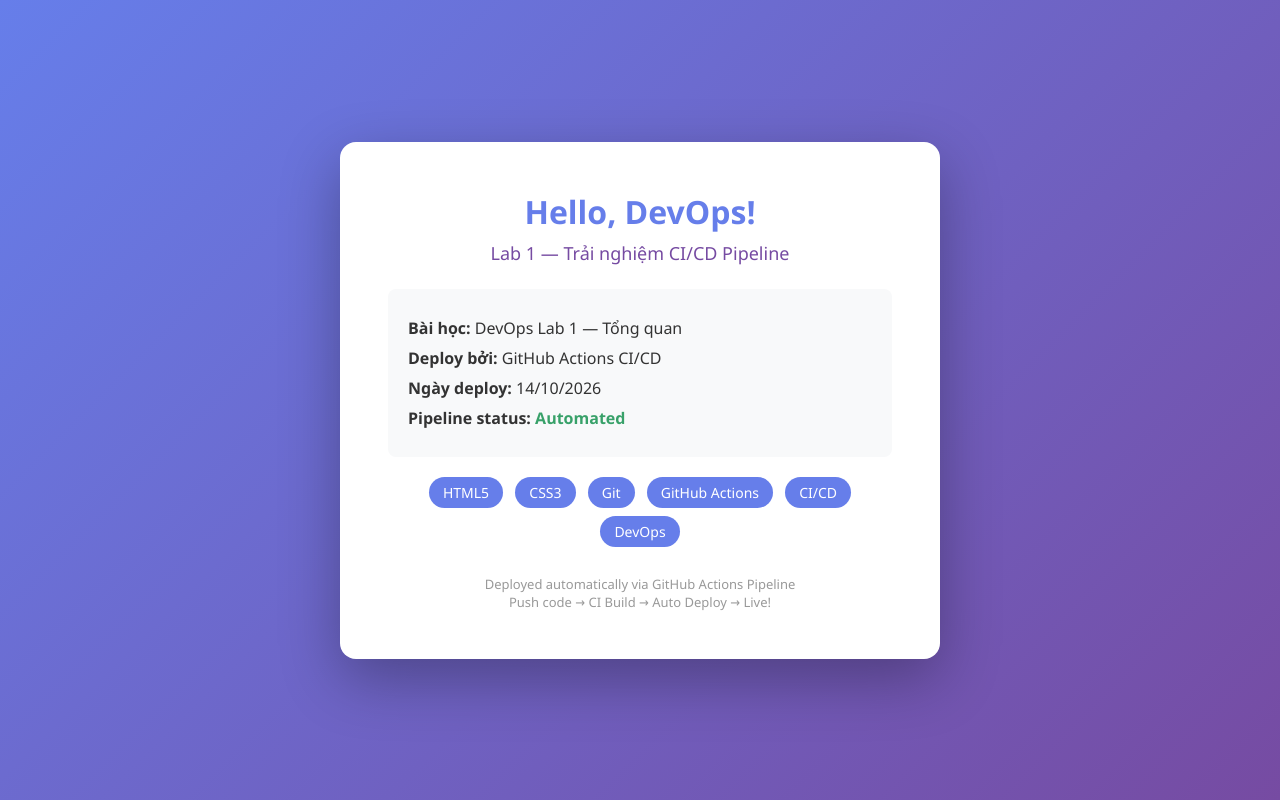
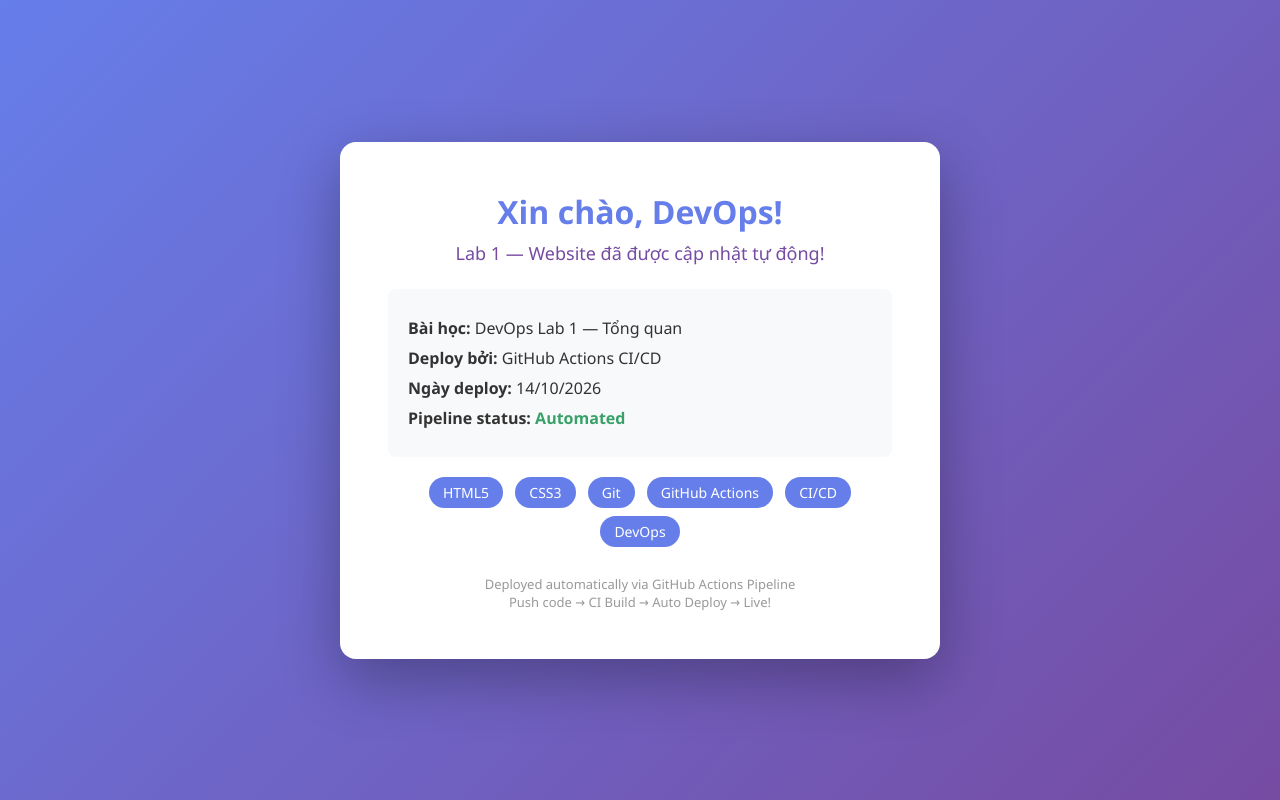
Before and after one commit to JULY0107/devops-lab1-portfolio, a plain HTML site: page index.html in a window 1280 px wide. Drawn offline with Linux system fonts and the light colour scheme.

Commit message:
update: change title to Vietnamese

```diff
--- a/index.html
+++ b/index.html
@@ -42,8 +42,8 @@
 </head>
 <body>
     <div class="container">
-        <h1> Hello, DevOps!</h1>
-        <h2>Lab 1 — Trải nghiệm CI/CD Pipeline</h2>
+	<h1> Xin chào, DevOps!</h1>
+	<h2>Lab 1 — Website đã được cập nhật tự động! </h2>
 
         <div class="info">
             <p> <strong>Bài học:</strong> DevOps Lab 1 — Tổng quan</p>
```
